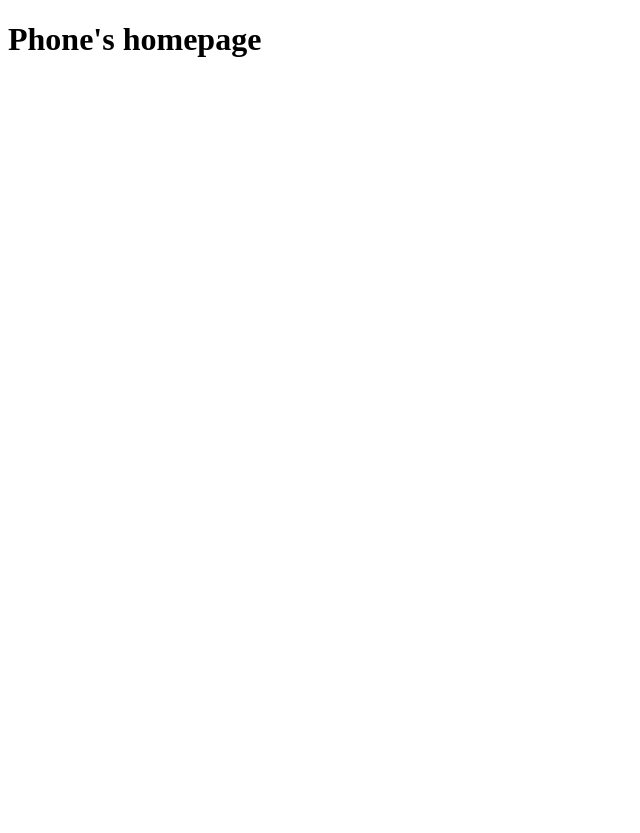
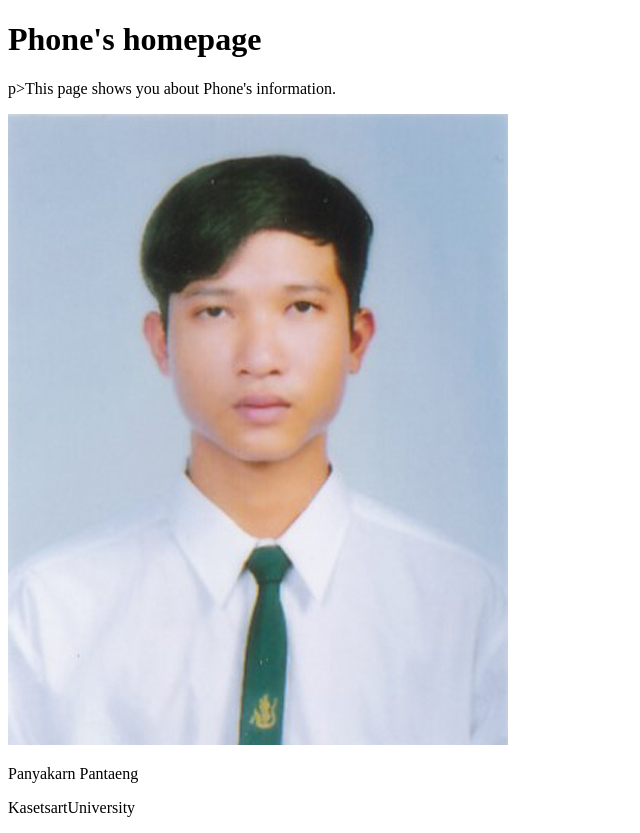
Before and after one commit to lynnsentinel/lynnsentinel.github.io, a plain HTML site: page index.html in a window 1280 px wide. Shown: the whole page, without its empty margins (0-640 px from the left). Before the commit the page ends 800 px from the top, so only its background shows below. Drawn offline with Linux system fonts and the light colour scheme.

Commit message:
Fix something

```diff
--- a/index.html
+++ b/index.html
@@ -7,5 +7,9 @@
 </head>
 <body>
     <h1>Phone's homepage</h1>
+    p>This page shows you about Phone's information.</p>
+    <img src="phone's image.jpg" alt="phone">
+    <p>Panyakarn Pantaeng</p>
+    <p>KasetsartUniversity</p>
 </body>
 </html>
```
